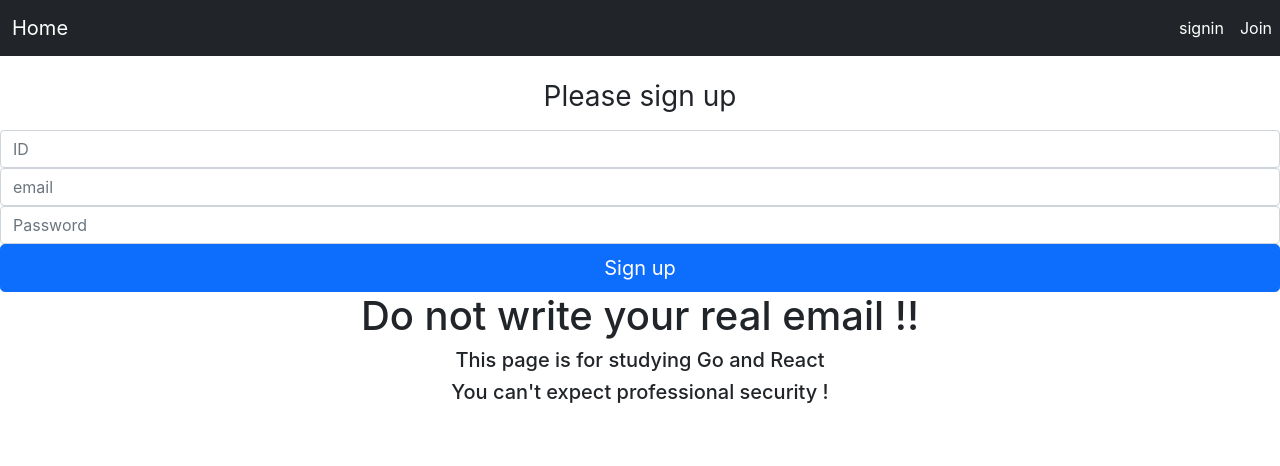
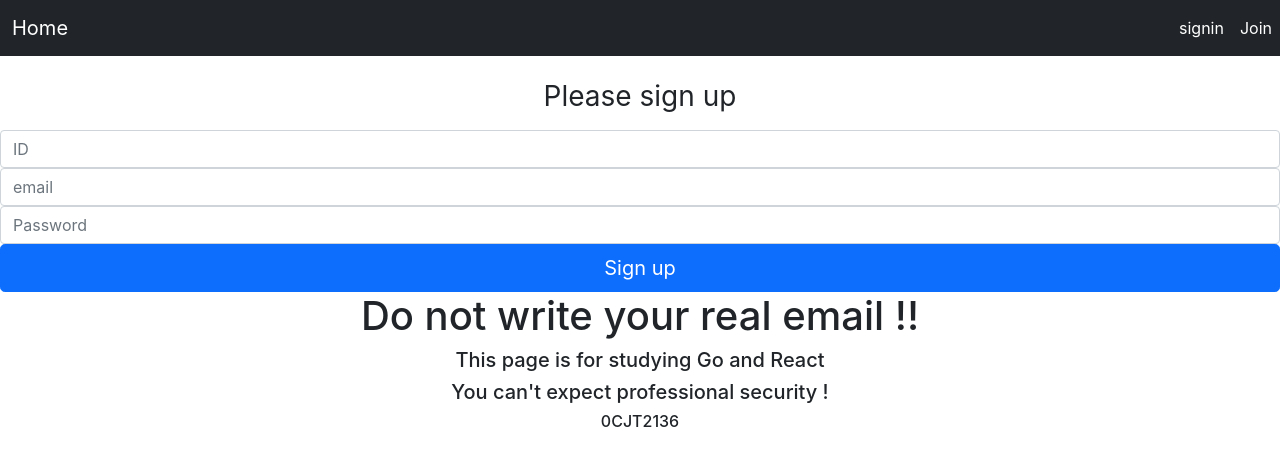
Before and after one commit to achange8/go-front-react, a React (Create React App) app: page /register in a window 1280 px wide. Shown: the top 466 px of the page. Built offline with nearby package versions, Linux system fonts and the light colour scheme; no server answers.

Commit message:
Update Register.js

```diff
--- a/src/pages/Register.js
+++ b/src/pages/Register.js
@@ -46,6 +46,7 @@ function Register() {
     <h1>Do not write your real email !!</h1>
     <h5>This page is for studying Go and React</h5>
     <h5>You can't expect professional security !</h5>
+    <h6>0CJT2136</h6>
 
     </div>
     );
```
